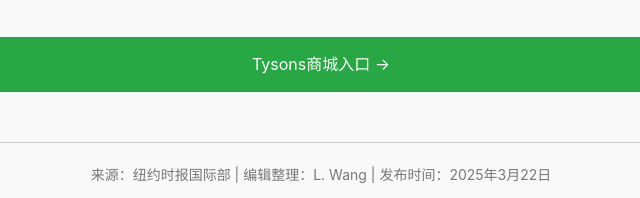
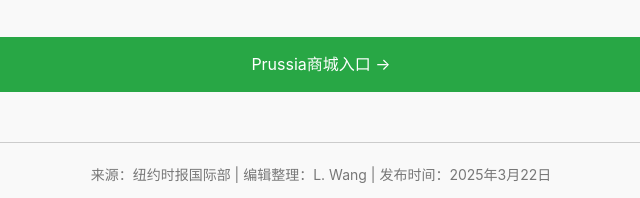
Before and after one commit to mazheyuan/prussia, a plain HTML site: page index.html in a window 1280 px wide. Shown: the part 8713-8911 px from the top of the page, 319-959 px from the left. Drawn offline with Linux system fonts and the light colour scheme.

Commit message:
Update index.html

```diff
--- a/index.html
+++ b/index.html
@@ -130,7 +130,7 @@
 
   <div class="button-group">
     <a href="https://www.digitalcommerce360.com/" class="button" target="_blank">点击了解更多 →</a>
-    <a href="https://www.prussiamalls.com/h5" class="button" target="_blank" style="background-color: #28a745;">Tysons商城入口 →</a>
+    <a href="https://www.prussiamalls.com/h5" class="button" target="_blank" style="background-color: #28a745;">Prussia商城入口 →</a>
   </div>
 
   <div class="footer">
```
